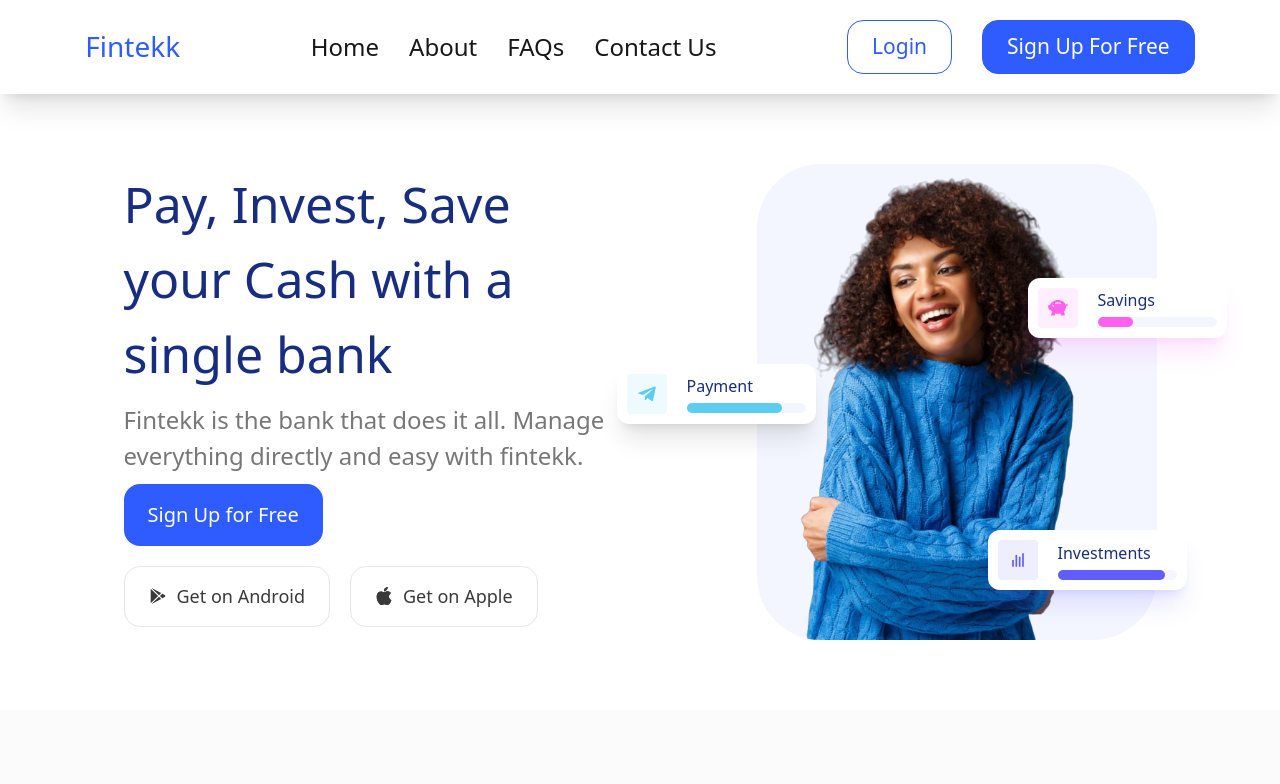
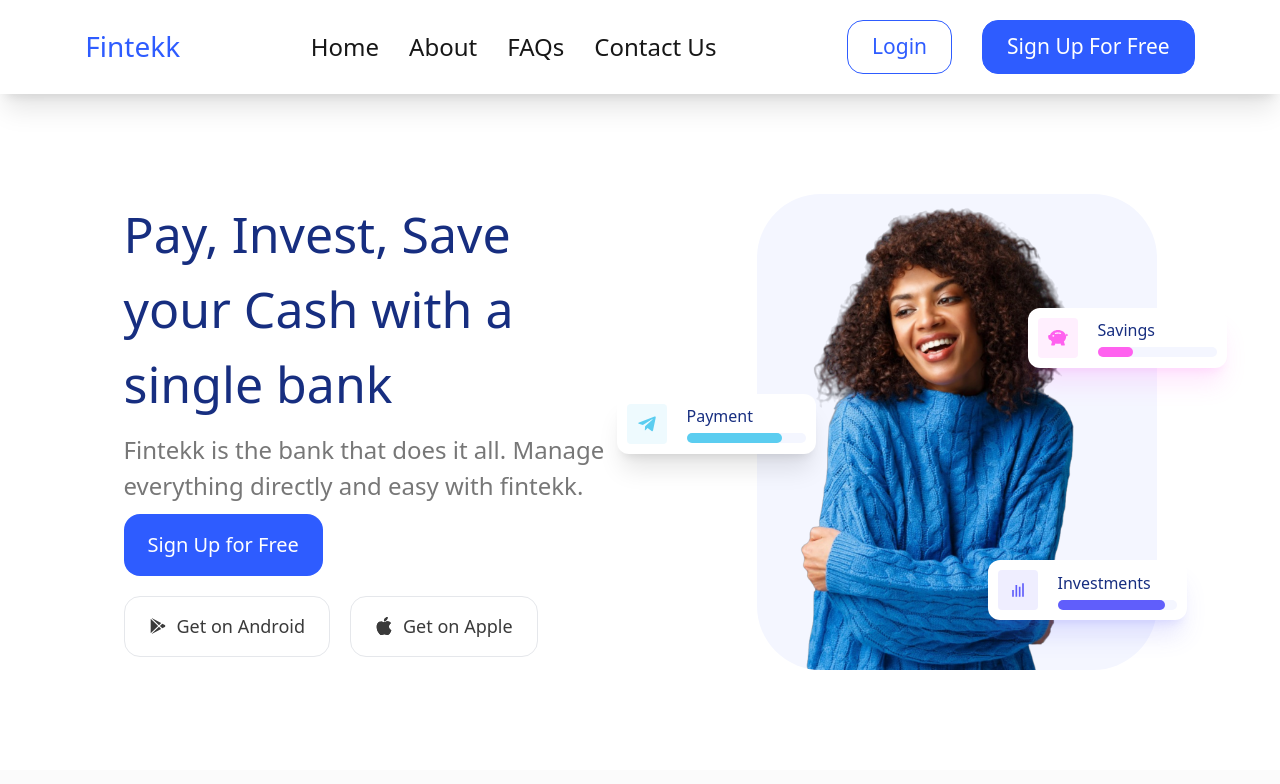
Before and after one commit to DesmondNzubechi/fintekk-landing-page, a React (Create React App) app: page / in a window 1280 px wide. Shown: the top 784 px of the page. Built offline with nearby package versions, Linux system fonts and the light colour scheme.

Commit message:
new change

```diff
--- a/src/components/Footer/Footer.jsx
+++ b/src/components/Footer/Footer.jsx
@@ -3,9 +3,9 @@ import React from "react";
 
 export const Footer = () => {
     return(
-        <div  className="bg-[#FBFBFB] py-[50px] px-[50px] ">
+        <div  className="bg-[#FBFBFB]    py-[50px] px-[50px] ">
 
-            <div className="grid grid-cols-2 md:grid-cols-6  items-start gap-[10px] ">
+            <div className="grid grid-cols-2 md:grid-cols-6  items-start gap-[20px] ">
 <div className=" flex flex-col gap-[20px] col-span-2 items-start">
     <h1 className="md:text-[25px] text-[22px]  font-[500] text-[#172E80] leading-[24.26px]  ">Fintekk</h1>
     <p className="font-[300] md:text-[20px] text-[17px] text-[#777777] ">Fintekk is the bank that does it all. Manage everything directly and easy with fintekk.</p>
@@ -35,7 +35,7 @@ export const Footer = () => {
   <a href="" className="font-[300] md:text-[20px]  text-[17px] text-[#172E80] ">www.fintekk.com</a>
   </div>
             </div>
-<div className="flex pt-[60px] flex-row justify-between items-start ">
+<div className="flex pt-[60px] flex-row  justify-between items-start ">
   <p className="md:text-[20px] text-[15px] text-[#172E80] leading-[24.26px] font-[400] ">Copyright 2022 fintekk. All rights reserved</p>
   <p className="text-[20px] md:flex hidden text-[#172E80] leading-[24.26px] font-[400] ">Terms and Conditions, Privacy Policy</p>
 </div>
--- a/src/components/Header/Header.jsx
+++ b/src/components/Header/Header.jsx
@@ -8,7 +8,7 @@ import { BiBarChart } from 'react-icons/bi';
 
 export const Header = () => {
     return(
-        <div className="py-[70px] px-[40px] gap-[130px]   flex flex-col md:flex-row justify-center ">
+        <div className="py-[100px] px-[40px] gap-[130px]   flex flex-col md:flex-row justify-center ">
             <div className="flex justify-center md:text-left text-center flex-col gap-[10px]">
                 <h1 className="font-[500]  text-[38px] md:text-[50px]  max-w-[503px] text-[#172E80] ">Pay, Invest, Save your Cash with a single bank</h1>
                 <p className="text-[24px] text-[#777777]  max-w-[503px] font-[399] ">Fintekk is the bank that does it all. Manage everything directly and easy with fintekk.</p>
--- a/src/components/Home/Home.jsx
+++ b/src/components/Home/Home.jsx
@@ -14,7 +14,7 @@ import { NavMobile } from "../Navbar/NavMobile";
 
 export const Home = () => {
     return(
-      <div className="overflow-x-hidden">
+      <div className="overflow-x-hidden ">
         <Navbar/>
         <Header/>
         <Orgs/>
--- a/src/components/Sign/Sign.jsx
+++ b/src/components/Sign/Sign.jsx
@@ -3,7 +3,7 @@ import React from "react";
 
 export const SignUp = () => {
     return(
-       <div className="flex justify-center px-[15px] py-[50px]">
+       <div className="flex justify-center px-[30px] py-[50px]">
             <div className=" flex flex-col px-[80px] py-[60px] gap-[30px]  rounded-[40px] md:min-w-[700px] lg:min-w-[1000px]  md:mx-[50px] bg-[#2E5CFF] jutify-center md:items-center items-start ">
                 <h1 className=" md:text-center md:self-center text-[25px]  md:text-[50px] text-[#fff] font-[700]  ">
                 Start growing <br /> your wealth today
```
